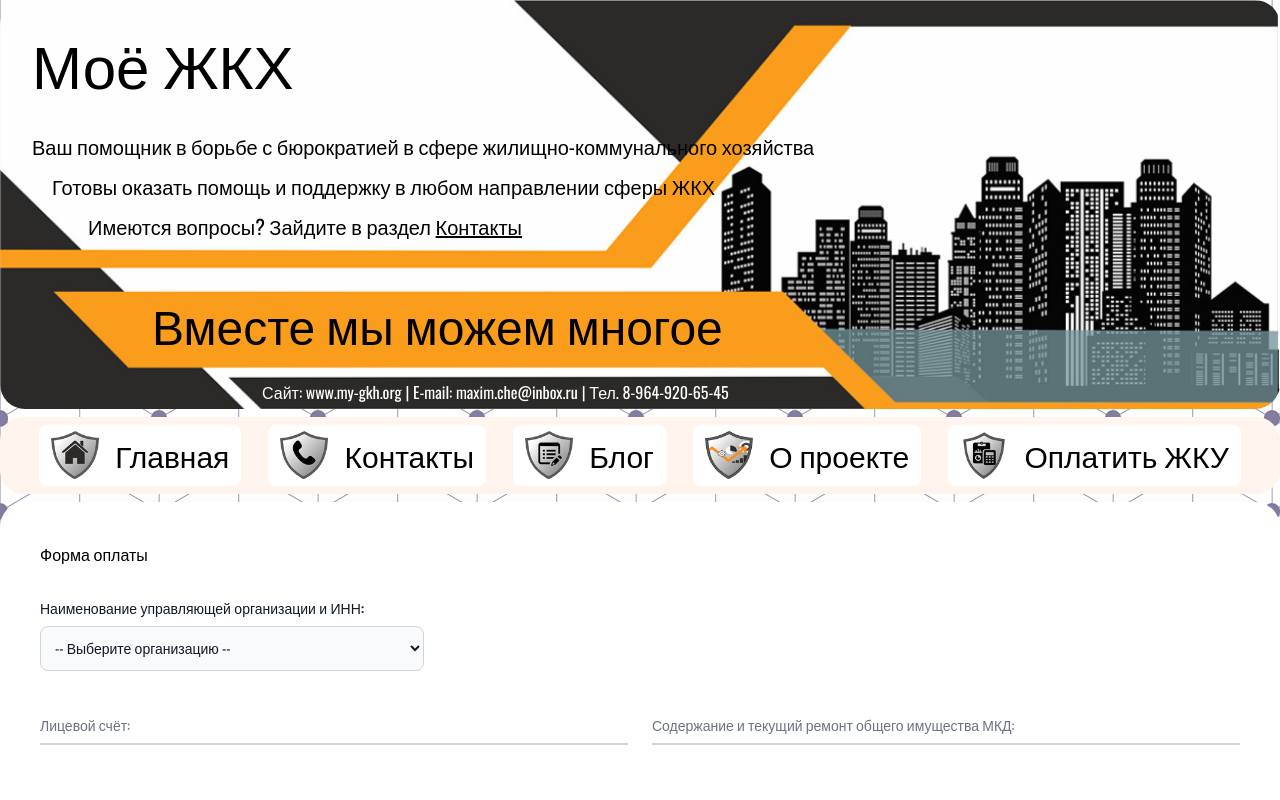
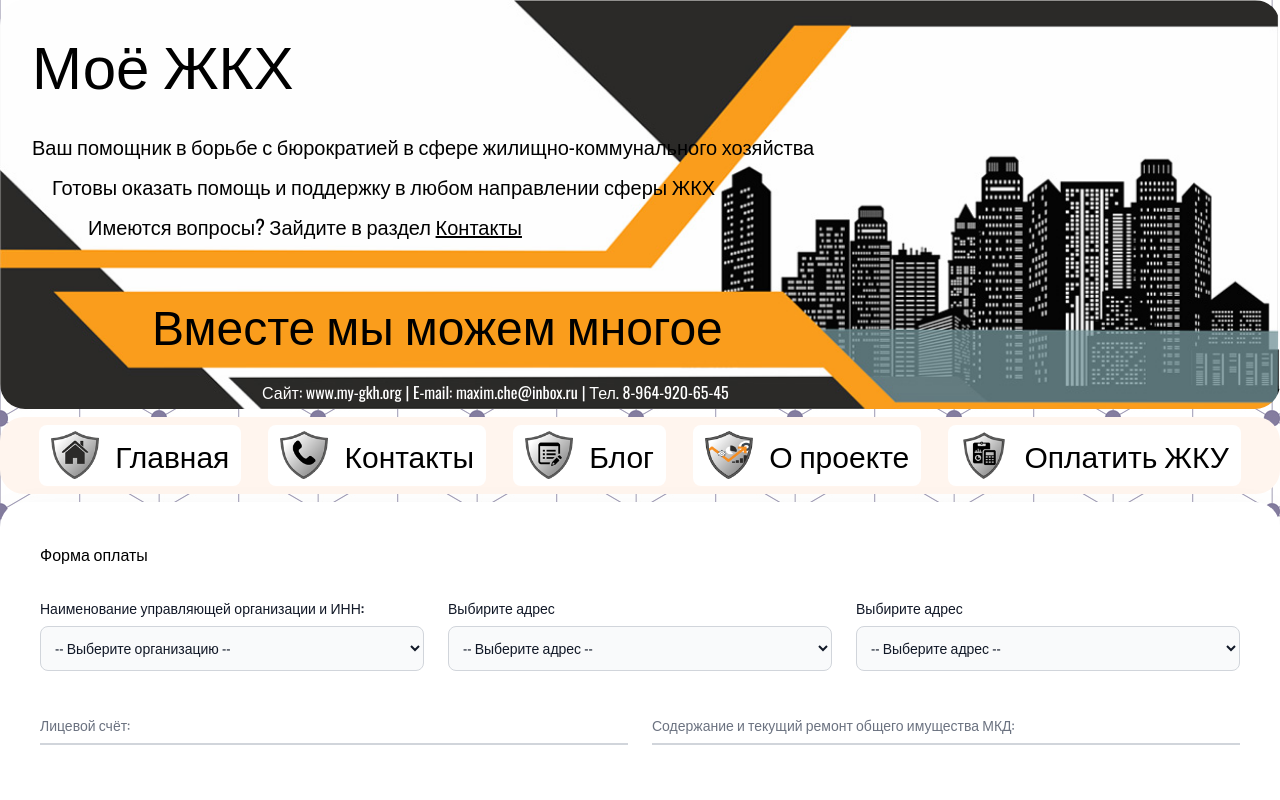
Before and after one commit to mentor-FE/my-gkh, a Next.js app: page /pay in a window 1280 px wide. Shown: the top 800 px of the page. Built offline with nearby package versions, Linux system fonts and the light colour scheme.

Commit message:
add adress

```diff
--- a/components/formForPay/FormPay.jsx
+++ b/components/formForPay/FormPay.jsx
@@ -1,21 +1,13 @@
 'use client'
 
-import { useEffect, useState } from 'react'
+import {  useState } from 'react'
+import SelectApp from './../select/SelectApp'
 
 const FormPay = () => {
   const [formData, setFormData] = useState({})
-  const [data, setData] = useState([])
-
-  useEffect(() => {
-    fetch('/data.json')
-      .then((res) => res.json())
-      .then((data) => {
-        setData(data)
-      })
-  }, [])
-
-  console.log(data)
-
+  const [selectedEnterprise, setSelectedEnterprise] = useState(null)
+  const [selectedAdress, setSelectedAdress] = useState(null)
+  const [selectedFlat, setSelectedFlat] = useState(null)
   const handleChange = (e) => {
     e.persist()
     setFormData((prevState) => {
@@ -38,6 +30,15 @@ const FormPay = () => {
 
       return updatedState
     })
+    if(e.target.name === 'NAMEADRESS'){
+      setSelectedAdress(e.target.name === 'NAMEADRESS' && e.target.value)
+    }
+    if(e.target.name === 'NAME'){
+      setSelectedEnterprise(e.target.name === 'NAME' && e.target.value)
+    }
+    if(e.target.name === 'NAMEFLAT'){
+      setSelectedFlat(e.target.name === 'NAMEFLAT' && e.target.value)
+    }
   }
 
   return (
@@ -49,56 +50,10 @@ const FormPay = () => {
       rel='noopener'
     >
       <h2 className=''>Форма оплаты</h2>
+      {/* Поле 1: Наименование управляющей организации и ИНН */}
+      <SelectApp handleChange={handleChange} selectedEnterprise={selectedEnterprise} selectedAdress={selectedAdress}/>
 
-      <div className='grid md:grid-cols-3 md:gap-6'>
-        {/* Поле 1: Наименование управляющей организации и ИНН */}
-        <div className=''>
-          <label
-            htmlFor='org'
-            className='block mb-2 text-sm font-medium text-gray-900 dark:text-white'
-          >
-            Наименование управляющей организации и ИНН:
-          </label>
-          <select
-            onChange={(e) => handleChange(e)}
-            className='bg-gray-50 border border-gray-300 text-gray-900 text-sm rounded-lg focus:ring-blue-500 focus:border-blue-500 block w-full p-2.5 dark:bg-gray-700 dark:border-gray-600 dark:placeholder-gray-400 dark:text-white dark:focus:ring-blue-500 dark:focus:border-blue-500'
-            id='org'
-            name='NAME'
-            required
-          >
-            <option value=''>-- Выберите организацию --</option>
-            {data.length &&
-              data.map((item) => (
-                <option key={item.id} value={item.enterprise}>{item.enterprise}</option>
-              ))}
-            {/* <option value='ТСЖ "ДОМ КРАСНАЯ 47/3" ИНН 2361006893'>
-              ТСЖ "ДОМ КРАСНАЯ 47/3" ИНН 2361006893
-            </option>
-            <option value='ТСЖ "НОВОСТРОЙ 59" ИНН 2361009100'>
-              ТСЖ "НОВОСТРОЙ 59" ИНН 2361009100
-            </option>
-            <option value='ТСН "ГЕРЦЕНА 88/5" ИНН 2361012752'>
-              ТСН "ГЕРЦЕНА 88/5" ИНН 2361012752
-            </option>
-            <option value='ТСН "ДОМ НА КРАСНОЙ 35/2" ИНН 2361017704'>
-              ТСН "ДОМ НА КРАСНОЙ 35/2" ИНН 2361017704
-            </option>
-            <option value='ТСН (ЖИЛЬЯ) "ДОМ НА КРАСНОЙ 35/2 КОРПУС "А" ИНН 2361018539'>
-              ТСН (ЖИЛЬЯ) "ДОМ НА КРАСНОЙ 35/2 КОРПУС "А" ИНН 2361018539
-            </option>
-            <option value='ТСН "КАЗАЧЬЯ 2Г" ИНН 2361012985'>
-              ТСН "КАЗАЧЬЯ 2Г" ИНН 2361012985
-            </option>
-            <option value='ТСН "КОММУНИСТИЧЕСКАЯ 85/1" ИНН 2361012590'>
-              ТСН "КОММУНИСТИЧЕСКАЯ 85/1" ИНН 2361012590
-            </option>
-            <option value='ТСН "МЕЖДУНАРОДНАЯ 28/1" ИНН 2361013467'>
-              ТСН "МЕЖДУНАРОДНАЯ 28/1" ИНН 2361013467
-            </option> */}
-          </select>
-        </div>
-      </div>
-
+      {/*  Поле 4: Лицевой счет и одержание и текущий ремонт общего имущества МКД  */}
       <div className='grid md:grid-cols-2 md:gap-6'>
         {/*  Поле 4: Лицевой счет */}
         <div className='relative z-0 w-full mb-6 group'>
@@ -140,7 +95,7 @@ const FormPay = () => {
         </div>
       </div>
 
-      {/*  Поле 9: КРСОИ по ХВС  */}
+      {/*  КРСОИ по ХВС  */}
       <div className='grid md:grid-cols-2 md:gap-6'>
         <div className='relative z-0 w-full mb-6 group'>
           <input
@@ -185,9 +140,9 @@ const FormPay = () => {
         </div>
       </div>
 
-      {/*  Поле 11: КРСОИ по Водоотведению  */}
+      {/* КРСОИ по Водоотведению  */}
       <div className='grid md:grid-cols-2 md:gap-6'>
-        {/*  Поле 11: КРСОИ по Водоотведению  */}
+        {/*  КРСОИ по Водоотведению  */}
         <div className='relative z-0 w-full mb-6 group'>
           <input
             onChange={(e) => handleChange(e)}
@@ -207,7 +162,7 @@ const FormPay = () => {
             КРСОИ по Водоотведению:
           </label>
         </div>
-        {/*  Поле 12: КРСОИ по Электроэнергии  */}
+        {/*  КРСОИ по Электроэнергии  */}
         <div className='relative z-0 w-full mb-6 group'>
           <input
             onChange={(e) => handleChange(e)}
@@ -229,9 +184,8 @@ const FormPay = () => {
         </div>
       </div>
 
-      {/*  Поле 13: Капитальный ремонт  */}
+      {/*  Капитальный ремонт  */}
       <div className='grid md:grid-cols-2 md:gap-6'>
-        {/*  Поле 13: Капитальный ремонт  */}
         <div className='relative z-0 w-full mb-6 group'>
           <input
             onChange={(e) => handleChange(e)}
@@ -253,7 +207,7 @@ const FormPay = () => {
         </div>
       </div>
 
-      {/*  Поле 5: Период оплаты */}
+      {/* Период оплаты */}
       <div className='grid md:grid-cols-3 md:gap-6'>
         <div className=''>
           <label
@@ -293,7 +247,7 @@ const FormPay = () => {
         </div> */}
       </div>
 
-      {/* Поле 6: Адрес плательщика  */}
+      {/* Адрес плательщика  */}
       <div className='grid md:grid-cols-3 md:gap-6'>
         <div className='relative z-0 w-full mb-6 group'>
           <input
@@ -350,19 +304,19 @@ const FormPay = () => {
         </div>
       </div>
 
-      {/*  Поле 14: Сумма платежа  */}
+      {/* Сумма платежа  */}
       <div className=''>
         <div id=''>Сумма платежа {formData?.totalService || 0} руб.</div>
       </div>
 
-      {/*  Поле 15: Комиссия агента  */}
+      {/*  Комиссия агента  */}
       <div className=''>
         <div id='agent_fee'>
           Комиссия агента {formData?.totalServicePercent || 0} руб.
         </div>
       </div>
 
-      {/*  Поле 16: Итого  */}
+      {/*  Итого  */}
       <div className=''>
         <div id='grand_total'>
           Итого{' '}
@@ -374,7 +328,7 @@ const FormPay = () => {
             (Number(formData?.totalServicePercent) || 0)} /> */}
       </div>
 
-      {/*  Поле 17: Согласие с договором оферты  */}
+      {/* Согласие с договором оферты  */}
 
       <fieldset className=''>
         <div className='flex items-center mb-4'>
@@ -418,7 +372,7 @@ const FormPay = () => {
         </div>
       </fieldset>
 
-      {/*  Поле 19: Кнопка для оплаты  */}
+      {/* Кнопка для оплаты  */}
       <button
         type='submit'
         className='mx-auto w-48 text-xl text-white bg-blue-700 hover:bg-blue-800 focus:ring-4 focus:outline-none focus:ring-blue-300 font-medium rounded-lg px-5 py-2.5 text-center dark:bg-blue-600 dark:hover:bg-blue-700 dark:focus:ring-blue-800'
--- /dev/null
+++ b/components/select/SelectApp.jsx
@@ -0,0 +1,121 @@
+import { useEffect, useState, useMemo  } from 'react'
+import { replaceEscapedQuotesAndWrap } from './../../utils/normalizeData'
+
+const SelectApp = ({ handleChange, selectedEnterprise }) => {
+  const [data, setData] = useState([])
+
+  useEffect(() => {
+    const fetchData = async () => {
+      try {
+        const response = await fetch('/data.json')
+        if (!response.ok) {
+          throw new Error(`Ошибка загрузки: ${response.statusText}`)
+        }
+        const fetchedData = await response.json()
+        setData(fetchedData)
+      } catch (error) {
+        console.error('Ошибка при загрузке данных:', error)
+      }
+    }
+    fetchData()
+  }, [])
+
+  const filteredDataItem = useMemo(() =>
+  data.find((item) => `${item.enterprise}` === selectedEnterprise)
+, [data, selectedEnterprise]);
+
+const enterprises = useMemo(() =>
+  data.map((item) => (
+    <option key={item.id} value={replaceEscapedQuotesAndWrap(item.enterprise)}>
+      {item.enterprise}
+    </option>
+  ))
+, [data]);
+
+const homeAdress = useMemo(() => {
+  if (!filteredDataItem) return [];
+  return filteredDataItem.homes.map((home) => (
+    <option key={home.id} value={home.adress}>
+      {home.adress}
+    </option>
+  ))
+}, [filteredDataItem]);
+
+const flats = useMemo(() => {
+  if (!filteredDataItem) return [];
+  return filteredDataItem.homes.flatMap((home) =>
+    home.flats.map((flat) => (
+      <option key={flat.id} value={flat.flat}>
+        {flat.flat}
+      </option>
+    ))
+  )
+}, [filteredDataItem]);
+
+  return (
+    <div className='grid md:grid-cols-3 md:gap-6'>
+      <div className=''>
+        <label
+          htmlFor='org'
+          className='block mb-2 text-sm font-medium text-gray-900 dark:text-white'
+        >
+          Наименование управляющей организации и ИНН:
+        </label>
+        <select
+          onChange={(e) => handleChange(e)}
+          className='bg-gray-50 border border-gray-300 text-gray-900 text-sm rounded-lg focus:ring-blue-500 focus:border-blue-500 block w-full p-2.5 dark:bg-gray-700 dark:border-gray-600 dark:placeholder-gray-400 dark:text-white dark:focus:ring-blue-500 dark:focus:border-blue-500'
+          id='org'
+          name='NAME'
+          required
+        >
+          <option value=''>
+            -- Выберите организацию --
+          </option>
+          {enterprises}
+        </select>
+      </div>
+      <div className=''>
+        <label
+          htmlFor='org'
+          className='block mb-2 text-sm font-medium text-gray-900 dark:text-white'
+        >
+          Выбирите адрес
+        </label>
+        <select
+          onChange={(e) => handleChange(e)}
+          className='bg-gray-50 border border-gray-300 text-gray-900 text-sm rounded-lg focus:ring-blue-500 focus:border-blue-500 block w-full p-2.5 dark:bg-gray-700 dark:border-gray-600 dark:placeholder-gray-400 dark:text-white dark:focus:ring-blue-500 dark:focus:border-blue-500'
+          id='orgAdress'
+          name='NAMEADRESS'
+          required
+        >
+          <option value=''>
+            -- Выберите адрес --
+          </option>
+          {homeAdress}
+        </select>
+      </div>
+      <div className=''>
+        <label
+          htmlFor='org'
+          className='block mb-2 text-sm font-medium text-gray-900 dark:text-white'
+        >
+          Выбирите адрес
+        </label>
+        <select
+          onChange={(e) => handleChange(e)}
+          className='bg-gray-50 border border-gray-300 text-gray-900 text-sm rounded-lg focus:ring-blue-500 focus:border-blue-500 block w-full p-2.5 dark:bg-gray-700 dark:border-gray-600 dark:placeholder-gray-400 dark:text-white dark:focus:ring-blue-500 dark:focus:border-blue-500'
+          id='orgFlat'
+          name='NAMEFLAT'
+          required
+        >
+          <option value=''>
+            -- Выберите адрес --
+          </option>
+          {flats}
+        </select>
+      </div>
+    </div>
+  )
+}
+
+export default SelectApp
--- a/utils/normalizeData.js
+++ b/utils/normalizeData.js
@@ -1,24 +1,4 @@
-const fs = require('fs').promises;
-
-function normalizeData(data) {
-  return data.map(item => {
-    if (item.enterprise) {
-      item.enterprise = item.enterprise.replace(/\"/g, "'");
-    }
-    return item;
-  });
+export function replaceEscapedQuotesAndWrap(str) {
+  let replaced = str.replace(/\\\"/g, '"');
+  return `${replaced}`;
 }
-
-async function main() {
-  try {
-    const rawData = await fs.readFile('../data.json', 'utf8');
-    const initialData = JSON.parse(rawData);
-
-    const normalizedData = normalizeData(initialData);
-    console.log(normalizedData);
-  } catch (err) {
-    console.error("Ошибка:", err);
-  }
-}
-
-main();
```
